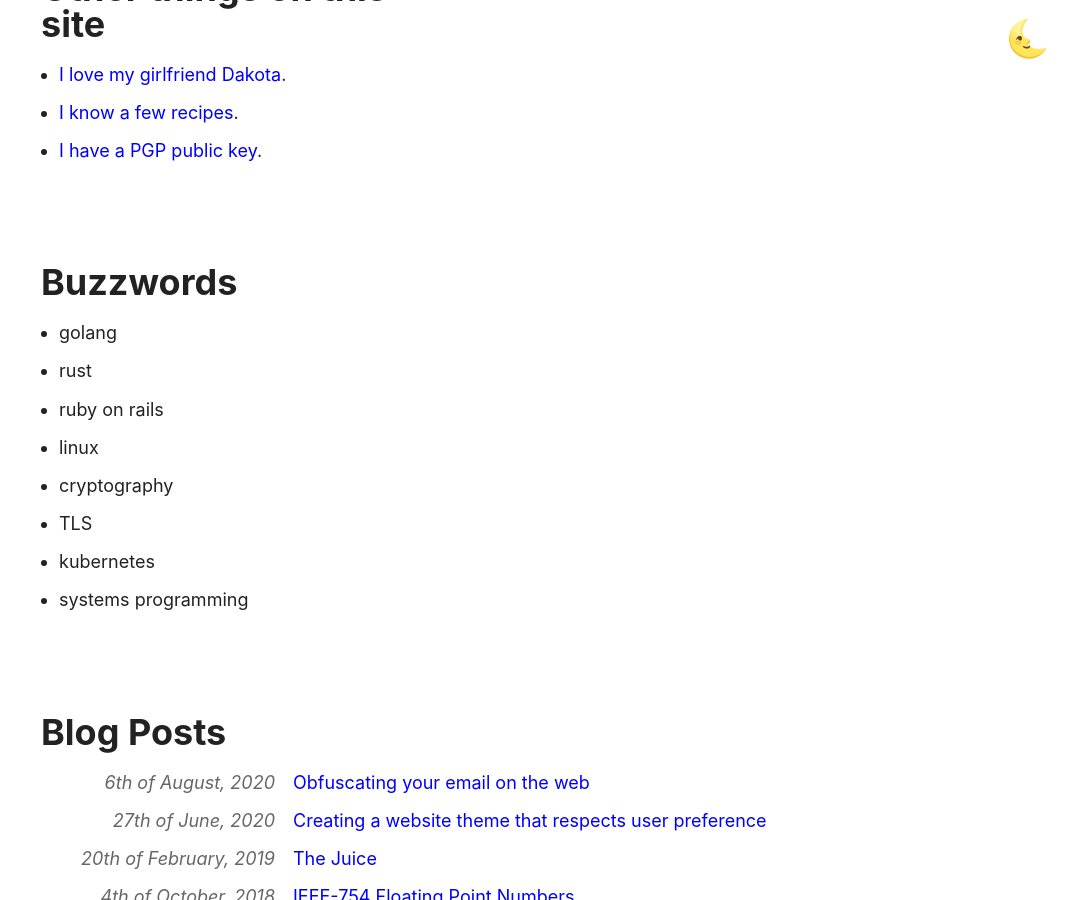
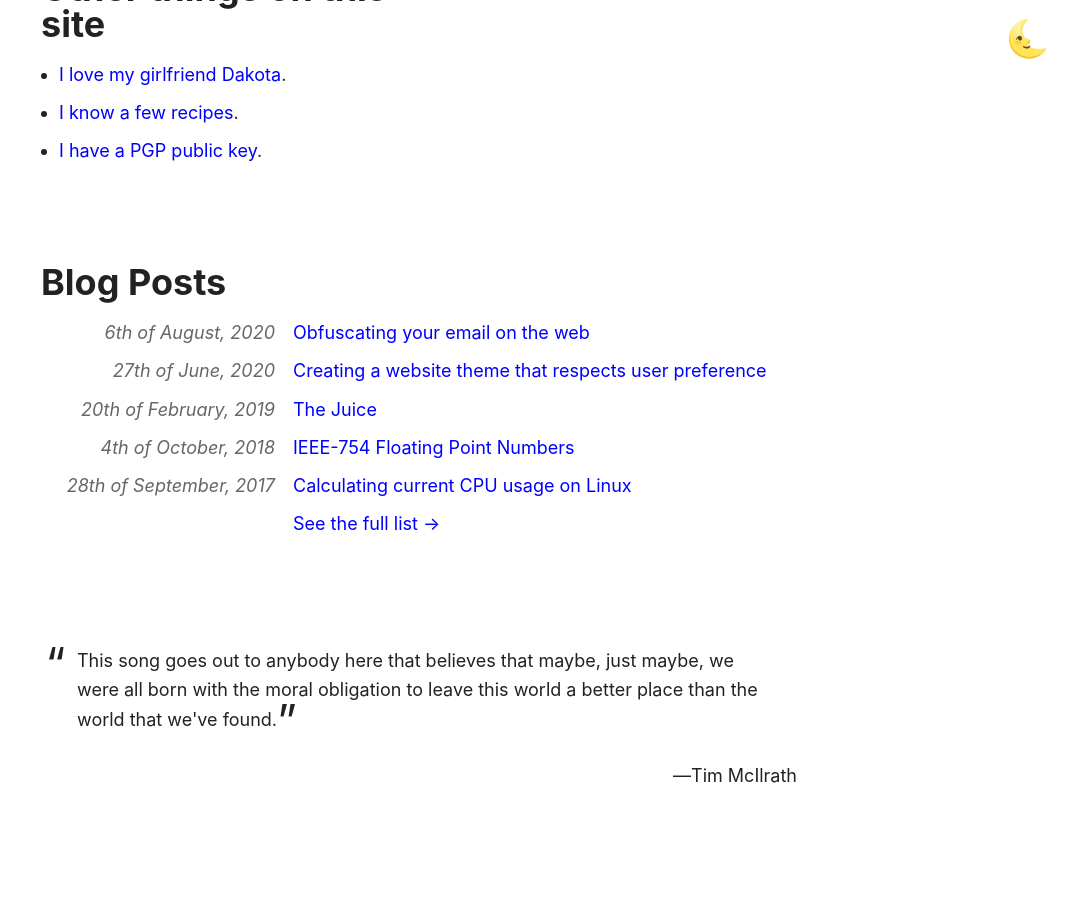
Before and after one commit to shreve/shreve.io, a Jekyll site: the page built from index.html, in a window 1280 px wide and 900 px high, scrolled down 1207 px. Shown: the whole window, without its empty margins (212-1280 px from the left). Built offline with Jekyll 4.4.1, drawn with Linux system fonts in a browser that asks for light colours.

Commit message:
Remove buzzwords section from homepage

```diff
--- a/index.html
+++ b/index.html
@@ -105,26 +105,6 @@ MzBUMTA6MTA6MDMtMDQ6MDBh0Sj/AAAAAElFTkSuQmCC"/>
     </div>
   </section>
 
-  <h3>Buzzwords</h3>
-  <section class="row-2">
-    <div class="col col-inner">
-      <ul>
-        <li>golang</li>
-        <li>rust</li>
-        <li>ruby on rails</li>
-        <li>linux</li>
-      </ul>
-    </div>
-    <div class="col">
-      <ul>
-        <li>cryptography</li>
-        <li>TLS</li>
-        <li>kubernetes</li>
-        <li>systems programming</li>
-      </ul>
-    </div>
-  </section>
-
   <section>
     <h3>Blog Posts</h3>
     <ul class="blog-post-list">
```
